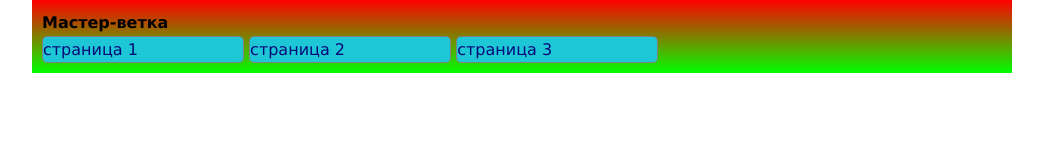
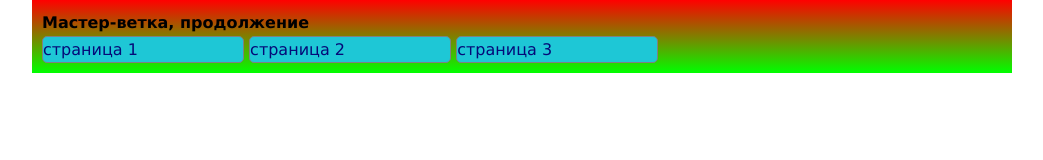
Before and after one commit to monblan/width, a plain HTML site: page index.html in a window 1280 px wide. Shown: the whole page, without its empty margins (118-1161 px from the left). Drawn offline with Linux system fonts and the light colour scheme.

Commit message:
продолжение

```diff
--- a/index.html
+++ b/index.html
@@ -14,7 +14,7 @@
 <body>
     <div class="wrapper">
         <h3>
-            Мастер-ветка
+            Мастер-ветка, продолжение
         </h3>
 
         <ul>
```
